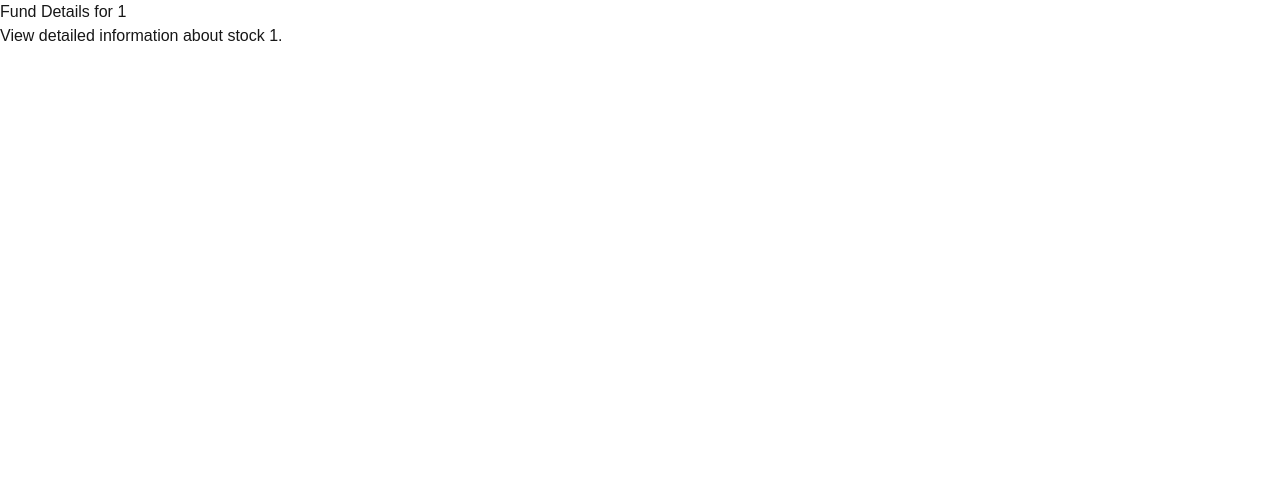
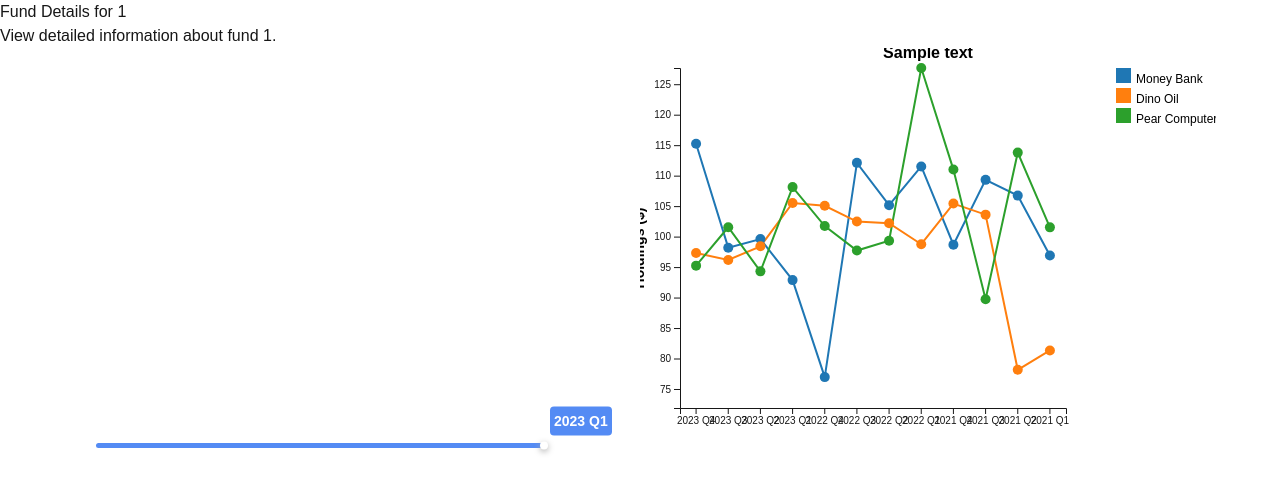
Before and after one commit to ivanearisty/FundView, a Next.js app in the folder frontend/: page /funds/1 in a window 1280 px wide. Shown: the top 492 px of the page. Built offline with nearby package versions, Linux system fonts and the light colour scheme.

Commit message:
feat: sample fund detail page

```diff
--- a/frontend/app/funds/[slug]/page.tsx
+++ b/frontend/app/funds/[slug]/page.tsx
@@ -1,13 +1,73 @@
-export default async function FundDetail({
+"use client";
+
+import SingleSlider from "@/components/SingleSlider";
+import Scatterplot, { DataPoint } from "@/components/line_chart_modular";
+import { FundDataPoint, fetchTestData } from "@/lib/api";
+import { use, useEffect, useState } from "react";
+
+const dateToQuarter = (date: string) => {
+  const matches = date.match(/^(3\d-\w{3})-(\d{4})$/)!;
+  switch (matches[1]) {
+    case "31-DEC":
+      return `${matches[2]} Q4`;
+    case "30-SEP":
+      return `${matches[2]} Q3`;
+    case "30-JUN":
+      return `${matches[2]} Q2`;
+    default:
+      return `${matches[2]} Q1`;
+  }
+};
+
+const processDataForScatterplot = (data: FundDataPoint[]) => {
+  return data.map(d => ({
+    time: dateToQuarter(d.reporting_date),
+    holdings: d.value,
+    stock: d.name_of_issuer
+  })).sort((a, b) => a.time < b.time ? 1 : -1) as DataPoint[];
+};
+
+export default function FundDetail({
   params,
 }: {
   params: Promise<{ slug: string }>;
 }) {
-  const slug = (await params).slug;
+  const slug = use(params).slug;
+
+  const [data, setData] = useState([] as FundDataPoint[]);
+  const [isLoading, setLoading] = useState(true);
+
+  useEffect(() => {
+    fetchTestData()
+      .then((data) => {
+        setData(data)
+        setLoading(false)
+      })
+  }, []);
+
+  if (isLoading) return (
+    <p>Loading...</p>
+  )
+  if (!data) return (
+    <p>No data!!!</p>
+  )
   return (
     <div>
       <h1>Fund Details for {slug}</h1>
-      <p>View detailed information about stock {slug}.</p>
+      <p>View detailed information about fund {slug}.</p>
+      <div style={{ width: "100%" }}>
+        <div style={{ width: "50%", display: "inline-block" }}>
+          <div style={{ width: "70%", height: "100px", marginLeft: "auto", marginRight: "auto", marginTop: "50px" }}>
+            <SingleSlider quarters={[...new Set(data.map(d => dateToQuarter(d.reporting_date)))]} />
+          </div>
+        </div>
+        <div style={{ width: "50%", display: "inline-block" }}>
+          <Scatterplot
+            width={0.45} height={400} title="Sample text" groupKey="stock"
+            data={processDataForScatterplot(data)}
+          />
+        </div>
+      </div>
     </div>
   );
 }
```
